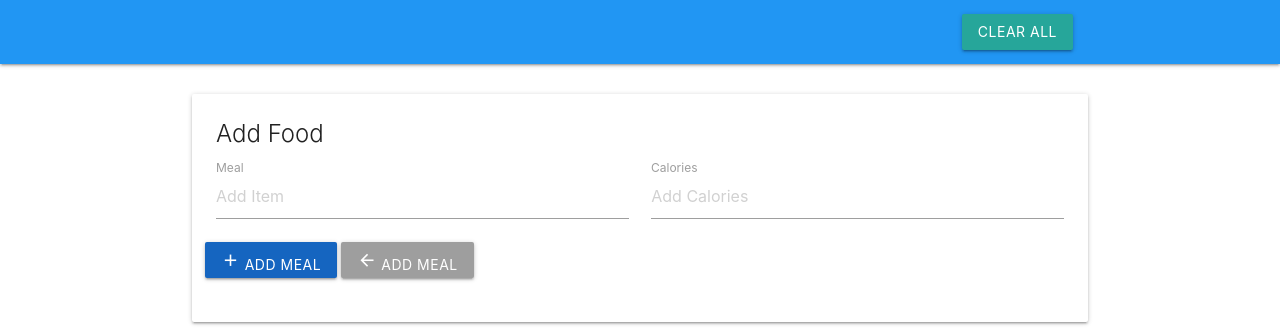
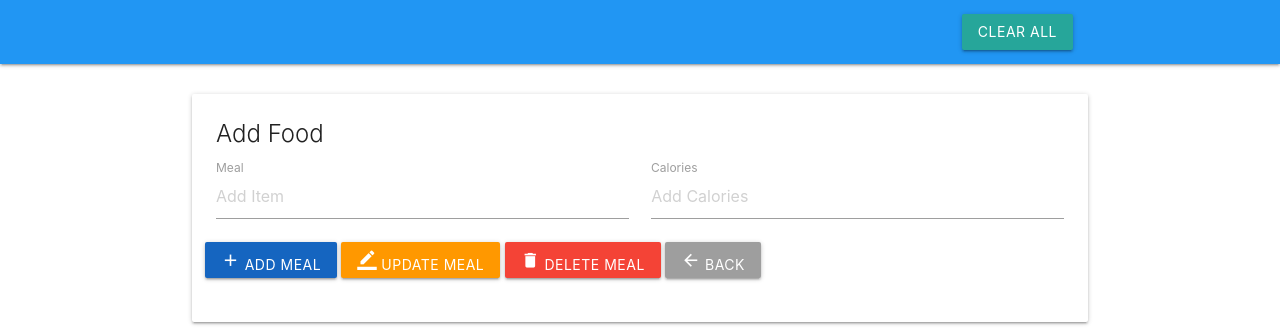
Before and after one commit to kryszyl/Calorie-tracker, a plain HTML site: page index.html in a window 1280 px wide. Shown: the top 332 px of the page. Drawn offline with nearby package versions, Linux system fonts and the light colour scheme.

Commit message:
uncommented update, remove btns

```diff
--- a/index.html
+++ b/index.html
@@ -44,9 +44,9 @@
                 <label for="item-calories">Calories</label>
               </div>
               <button class="add-btn btn blue darken-3"><i class="tiny material-icons">add</i> Add Meal</button>
-              <!-- <button class="update-btn btn orange"><i class="tiny material-icons">border_color</i> Update Meal</button> -->
-              <!-- <button class="remove-btn btn red "><i class="tiny material-icons">delete</i> Delete Meal</button> -->
-              <button class="back-btn btn grey right-allign"><i class="tiny material-icons">arrow_back</i> Add Meal</button>
+              <button class="update-btn btn orange"><i class="tiny material-icons">border_color</i> Update Meal</button>
+              <button class="remove-btn btn red "><i class="tiny material-icons">delete</i> Delete Meal</button>
+              <button class="back-btn btn grey"><i class="tiny material-icons">arrow_back</i> Back</button>
             </div>
           </form>
         </div>
```
